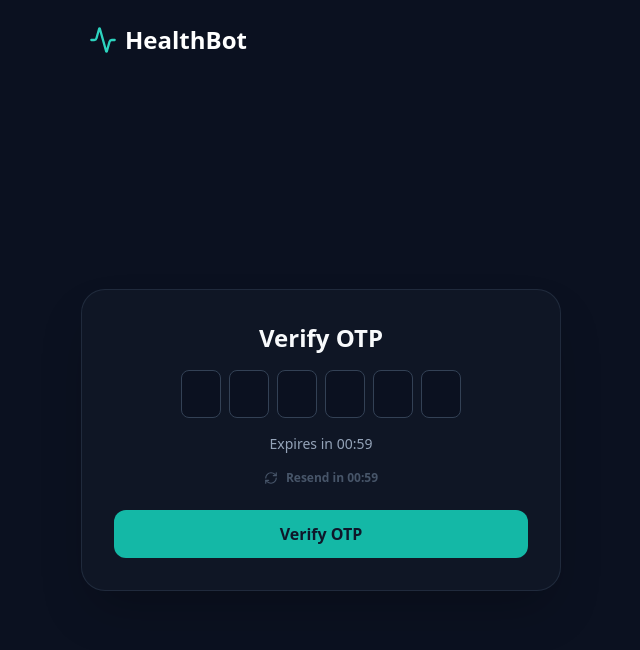
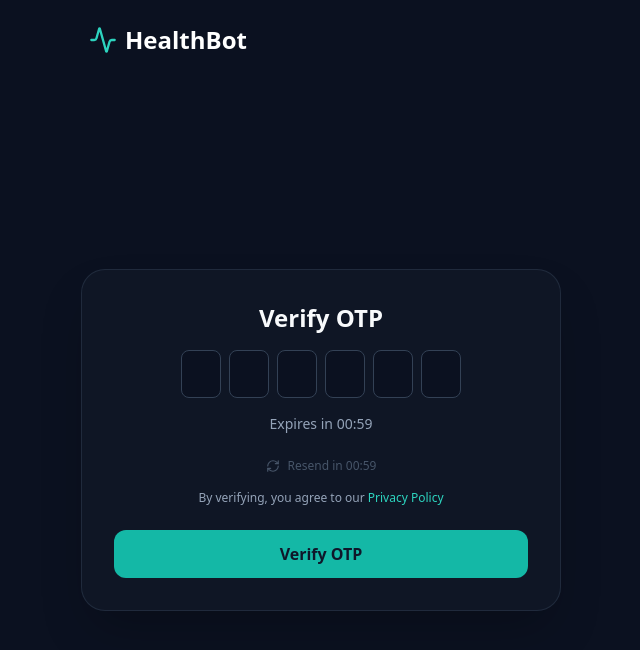
Before and after one commit to junaidnazeer/HealthBot-fullstack, a React (Create React App) app in the folder frontend/: page /forgot-password in a window 1280 px wide. Both pictures are taken after typing "name@example.com" into the empty fields and a click on the button "Send OTP". Shown: the top 650 px of the page, without its empty margins (319-959 px from the left). Built offline with nearby package versions, Linux system fonts and the light colour scheme; no server answers.

Commit message:
Update: Fix ForgotPassword with Resend OTP and Privacy Policy links

```diff
--- a/frontend/src/pages/ForgotPassword.js
+++ b/frontend/src/pages/ForgotPassword.js
@@ -44,7 +44,7 @@ export default function ForgotPassword() {
     setLoading(true);
     setError("");
     try {
-      // API call to send OTP
+      // Add your API call here
       await new Promise((resolve) => setTimeout(resolve, 1000));
       setStep(2);
       setTimeLeft(60);
@@ -56,16 +56,14 @@ export default function ForgotPassword() {
     }
   };
 
-  // --- NEW: Resend OTP Logic ---
   const handleResendOtp = async () => {
     setLoading(true);
     setError("");
     try {
-      // Add your API endpoint call here
+      // Add your Resend API call here
       await new Promise((resolve) => setTimeout(resolve, 1000));
       setTimeLeft(60);
       setOtp(["", "", "", "", "", ""]);
-      alert("A new OTP has been sent to your email.");
     } catch (err) {
       setError("Failed to resend OTP.");
     } finally {
@@ -82,6 +80,7 @@ export default function ForgotPassword() {
 
       <main className="flex-1 flex flex-col justify-center items-center w-full px-4 my-10">
         <div className="bg-[#111827]/80 border border-slate-700/50 rounded-3xl p-8 w-full max-w-[480px] shadow-2xl">
+          {/* Error Display to resolve ESLint warning */}
           {error && (
             <div className="bg-red-500/10 border border-red-500/50 text-red-400 text-xs p-3 rounded-xl text-center font-bold mb-6">
               {error}
@@ -133,17 +132,33 @@ export default function ForgotPassword() {
                 Expires in {formatTime(timeLeft)}
               </p>
 
-              {/* --- NEW: Resend OTP UI --- */}
+              {/* Resend Code and Privacy Policy logic */}
+              <div className="mt-6 flex flex-col items-center gap-4 text-xs text-slate-400">
                 <button
                   onClick={handleResendOtp}
                   disabled={timeLeft > 0 || loading}
-                className={`mt-4 text-xs font-bold flex items-center gap-2 ${
-                  timeLeft > 0 ? "text-slate-600 cursor-not-allowed" : "text-teal-400 hover:text-teal-300"
+                  className={`flex items-center gap-2 ${
+                    timeLeft > 0
+                      ? "text-slate-600 cursor-not-allowed"
+                      : "text-teal-400 hover:text-teal-300"
                   }`}
                 >
-                <RefreshCw size={14} className={loading ? "animate-spin" : ""} />
-                {timeLeft > 0 ? `Resend in ${formatTime(timeLeft)}` : "Resend OTP"}
+                  <RefreshCw
+                    size={14}
+                    className={loading ? "animate-spin" : ""}
+                  />
+                  {timeLeft > 0
+                    ? `Resend in ${formatTime(timeLeft)}`
+                    : "Resend Code"}
                 </button>
+
+                <p>
+                  By verifying, you agree to our{" "}
+                  <a href="/privacy" className="text-teal-400 hover:underline">
+                    Privacy Policy
+                  </a>
+                </p>
+              </div>
 
               <button
                 onClick={() => setStep(3)}
```
Lines whose indentation alone changed are shown as unchanged.
